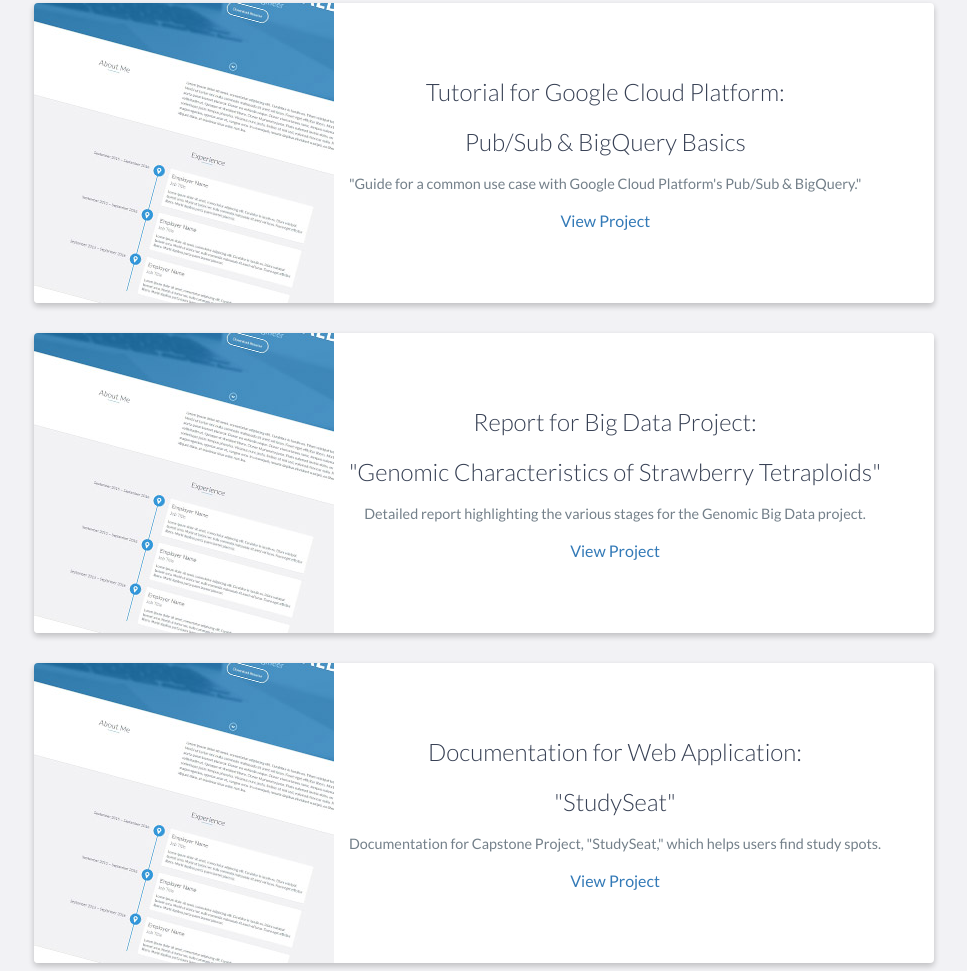
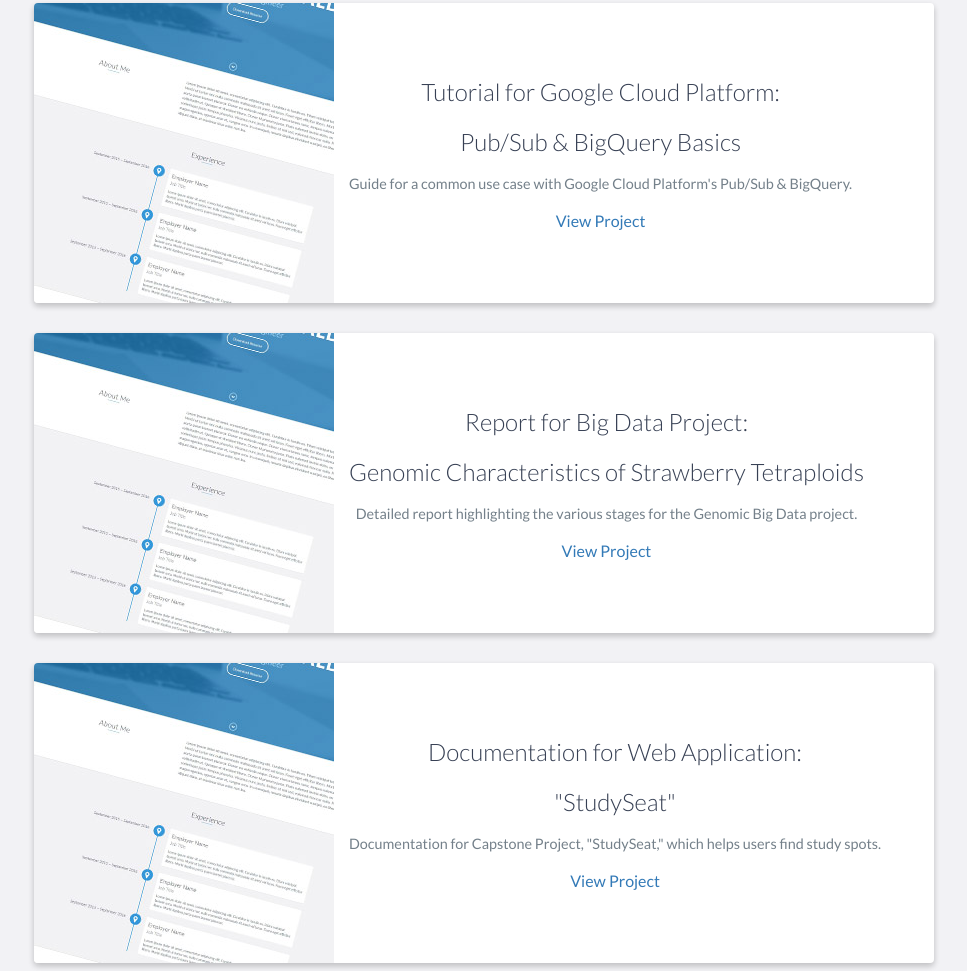
Before and after one commit to JohnYoon13/JohnYoon13.github.io, a website: page index.html in a window 1280 px wide. Shown: the part 2664-3635 px from the top of the page, without its empty margins (156-1123 px from the left). Drawn offline with nearby package versions, Linux system fonts and the light colour scheme.

Commit message:
removed quotation marks

```diff
--- a/index.html
+++ b/index.html
@@ -150,7 +150,7 @@
                         <h3>Tutorial for Google Cloud Platform:</h3>
                         <h3>Pub/Sub & BigQuery Basics</h3>
                         <p>
-                            "Guide for a common use case with Google Cloud Platform's Pub/Sub & BigQuery."
+                            Guide for a common use case with Google Cloud Platform's Pub/Sub & BigQuery.
                         </p>
                         <a href="https://github.com/johnyoon13/GCP/blob/master/gcp.md">View Project</a>
                     </div>
@@ -165,7 +165,7 @@
                     <!-- End .project-image -->
                     <div class="project-info">
                         <h3>Report for Big Data Project:</h3>
-                        <h3>"Genomic Characteristics of Strawberry Tetraploids"</h3>
+                        <h3>Genomic Characteristics of Strawberry Tetraploids</h3>
                         <p>
                             Detailed report highlighting the various stages for the Genomic Big Data project.
                         </p>
```
